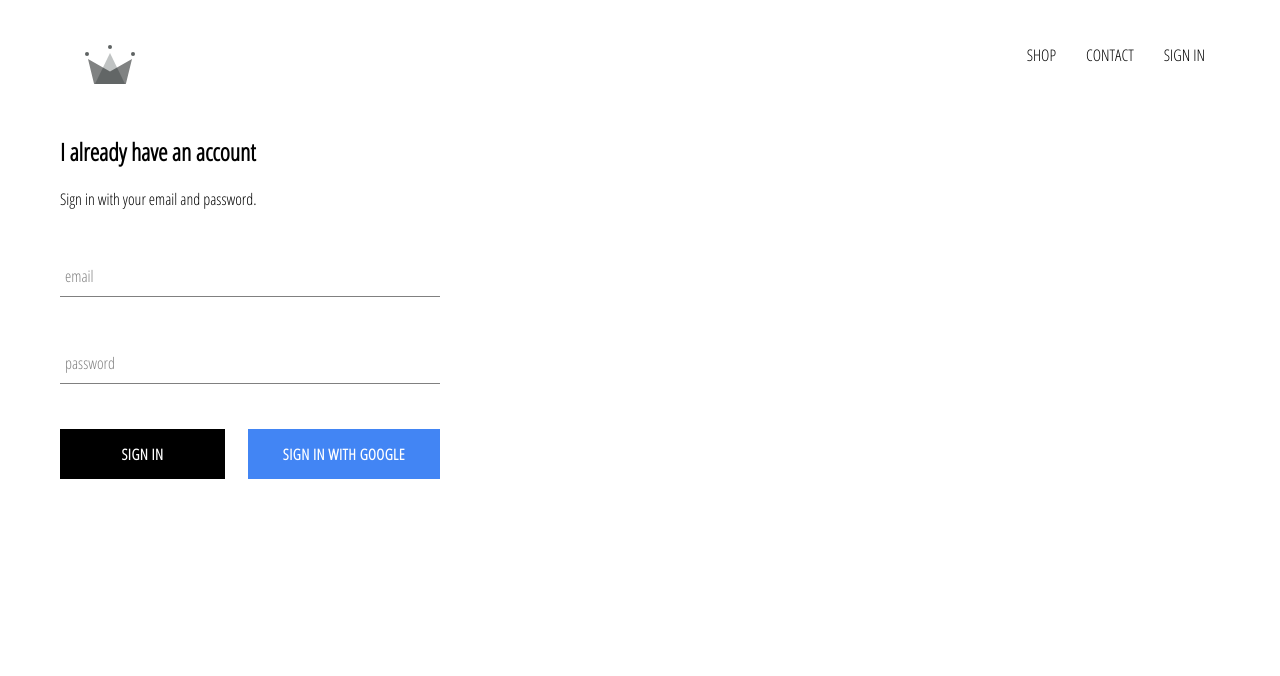
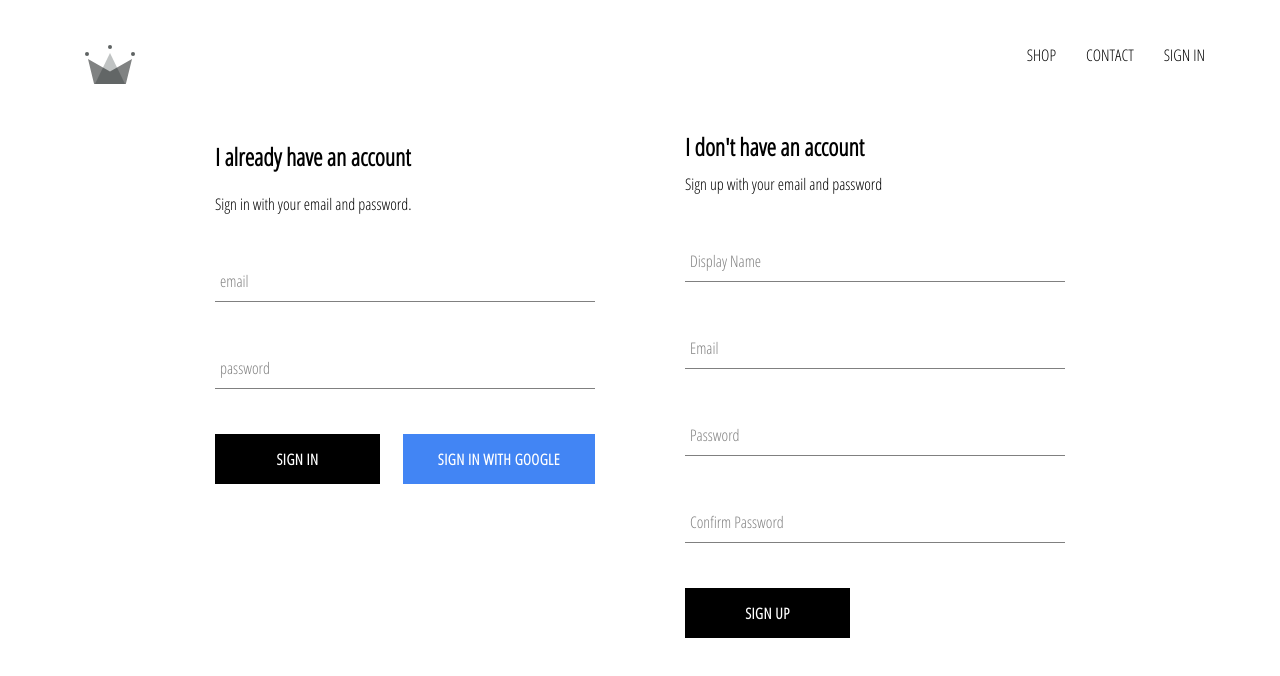
Before and after one commit to gokturkgok/fahrenheit-clothing, a React (Create React App) app: page /signin in a window 1280 px wide. Shown: the top 676 px of the page. Built offline with nearby package versions, Linux system fonts and the light colour scheme; no server answers.

Commit message:
Firebase utils are implemented, included ability to store authenticated users into our firestore database

```diff
--- a/src/App.js
+++ b/src/App.js
@@ -8,7 +8,7 @@
 import ShopPage from './pages/shop/shop.component.jsx';
 import Header from './components/header/header.component.jsx';
 import SignInAndSignUpPage from './pages/sign-in-and-sign-up/sign-in-and-sign-up.component';
-import { auth } from './firebase/firebase.utils';
+import { auth, createUserProfileDocument } from './firebase/firebase.utils';
 
 
 class App extends React.Component {
@@ -24,9 +24,26 @@
   unsubscribeFromAuth = null;
 
   componentDidMount(){
-    this.unsubscribeFromAuth = auth.onAuthStateChanged(user => {
-      this.setState({currentUser: user});
-      console.log(user);
+    this.unsubscribeFromAuth = auth.onAuthStateChanged(async userAuth => {
+      if(userAuth){
+        const userRef = await createUserProfileDocument(userAuth);
+
+        userRef.onSnapshot(snapShot => {
+          this.setState({
+            currentUser: {
+              id: snapShot.id,
+              ...snapShot.data()
+            }
+          });
+
+          console.log(this.state);
+
+        });
+
+      } else {
+        this.setState({ currentUser: userAuth });
+      }
+
     });
   }
 
--- /dev/null
+++ b/src/components/sign-up/sign-up.component.jsx
@@ -0,0 +1,103 @@
+import React from 'react';
+
+import FormInput from '../form-input/form-input.component';
+import CustomButton from '../custom-button/custom-button.component';
+
+import {auth, createUserProfileDocument} from '../../firebase/firebase.utils';
+
+import './sign-up.styles.scss';
+
+class SignUp extends React.Component {
+    constructor(){
+        super();
+
+        // this will also clean our form!
+        this.state = {
+            displayName: '',
+            email: '',
+            password: '',
+            confirmPassword: ''
+        };
+    }
+
+    handleSubmit = async event => {
+        event.preventDefault();
+
+        const { displayName, email, password, confirmPassword } = this.state;
+
+        if(password !== confirmPassword){
+            alert("passwords don't match");
+            return;
+        }
+
+        try {
+            const {user} = await auth.createUserWithEmailAndPassword(email, password);
+
+            await createUserProfileDocument(user, {displayName});
+
+            this.setState({
+                displayName: '',
+                email: '',
+                password: '',
+                confirmPassword: ''
+            })
+
+        } catch (error) {
+            console.error(error);
+        }
+    };
+
+    handleChange = event => {
+        const { name, value } = event.target;
+
+        this.setState({ [name]: value });
+    };
+
+    render(){
+        const {displayName, email, password, confirmPassword} = this.state;
+        return(
+            <div className='sign-up'>
+                <h2 className='title'>I don't have an account</h2>
+                <span>Sign up with your email and password</span>
+                <form className='sign-up-form' onSubmit={this.handleSubmit}>
+                    <FormInput
+                        type='text'
+                        name='displayName'
+                        value={displayName}
+                        onChange={this.handleChange}
+                        label='Display Name'
+                        required >
+                    </FormInput>
+
+                    <FormInput
+                        type='email'
+                        name='email'
+                        value={email}
+                        onChange={this.handleChange}
+                        label='Email'
+                        required />
+
+                    <FormInput
+                        type='password'
+                        name='password'
+                        value={password}
+                        onChange={this.handleChange}
+                        label='Password'
+                        required />
+
+                    <FormInput
+                        type='password'
+                        name='confirmPassword'
+                        value={confirmPassword}
+                        onChange={this.handleChange}
+                        label='Confirm Password'
+                        required />
+
+                    <CustomButton type='submit'>SIGN UP</CustomButton>
+                </form>
+            </div>
+        )
+    }
+}
+
+export default SignUp;
--- /dev/null
+++ b/src/components/sign-up/sign-up.styles.scss
@@ -0,0 +1,9 @@
+.sign-up {
+    display: flex;
+    flex-direction: column;
+    width: 380px;
+
+    .title {
+        margin: 10px 0;
+    }
+}
--- a/src/firebase/firebase.utils.js
+++ b/src/firebase/firebase.utils.js
@@ -10,8 +10,34 @@
   storageBucket: "crown-db-5c979.appspot.com",
   messagingSenderId: "962627414658",
   appId: "1:962627414658:web:04e3f86db96d535c58229b",
-  measurementId: "G-S41S8LFFZE",
+  measurementId: "G-S41S8LFFZE"
 };
+
+export const createUserProfileDocument = async (userAuth, additionalData) => {
+  if (!userAuth) return;
+
+  const userRef = firestore.doc(`users/${userAuth.uid}`);
+  const snapShot = await userRef.get();
+
+  if(!snapShot.exists){
+    const {displayName, email} = userAuth;
+    const createdAt = new Date();
+
+    try {
+      await userRef.set({
+        displayName,
+        email,
+        createdAt,
+        ...additionalData
+      })
+    } catch(error) {
+      console.log('error creating user', error.message);
+    }
+  }
+
+  return userRef;
+};
+
 
 firebase.initializeApp(config);
 
--- a/src/pages/sign-in-and-sign-up/sign-in-and-sign-up.component.jsx
+++ b/src/pages/sign-in-and-sign-up/sign-in-and-sign-up.component.jsx
@@ -1,12 +1,14 @@
 import React from 'react';
 
 import SignIn from '../../components/sign-in/sign-in.component';
+import SignUp from '../../components/sign-up/sign-up.component';
 
 import './sign-in-and-sign-up.styles.scss';
 
 const SignInAndSignUpPage = () => (
     <div className='sign-in-and-sign-up'>
         <SignIn />
+        <SignUp />
     </div>
 );
 
--- a/src/pages/sign-in-and-sign-up/sign-in-and-sign-up.styles.scss
+++ b/src/pages/sign-in-and-sign-up/sign-in-and-sign-up.styles.scss
@@ -0,0 +1,6 @@
+.sign-in-and-sign-up {
+    width: 850px;
+    display: flex;
+    justify-content: space-between;
+    margin: 30px auto;
+}
```
Also changed, not shown: 1 other file (tests, documents, lock files or other folders).
